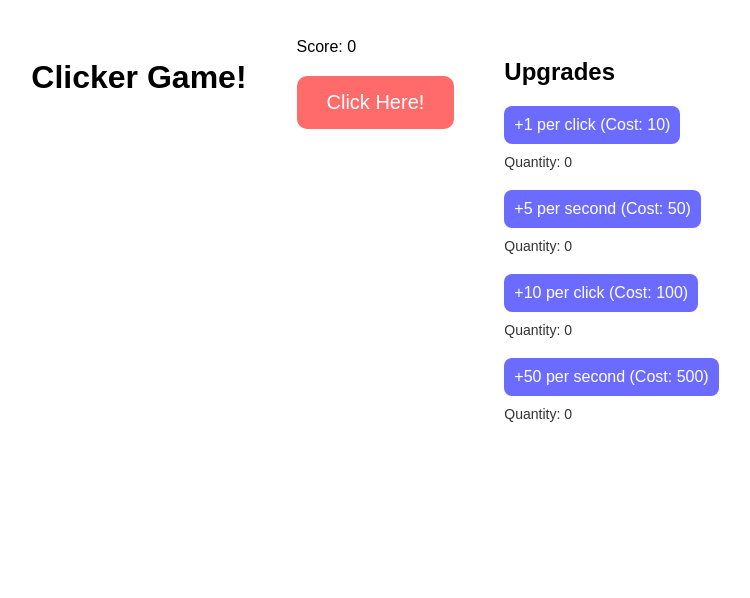
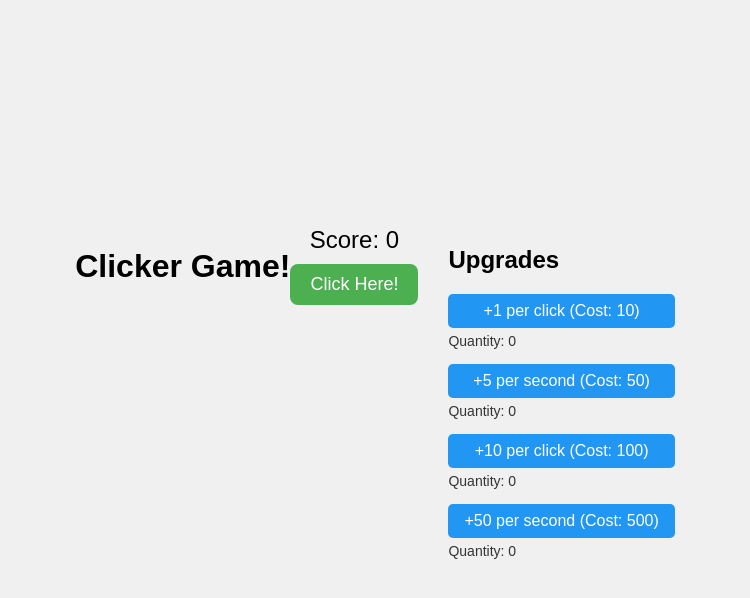
Before and after one commit to aisve/mylove, a plain HTML site: page game.html in a window 1280 px wide. Shown: the whole page, without its empty margins (265-1015 px from the left). Drawn offline with Linux system fonts and the light colour scheme.

Commit message:
Update game-styles.css

```diff
--- a/game-styles.css
+++ b/game-styles.css
@@ -1,57 +1,66 @@
-/* Container styles */
+body {
+  font-family: Arial, sans-serif;
+  display: flex;
+  align-items: center;
+  justify-content: center;
+  height: 100vh;
+  margin: 0;
+  background-color: #f0f0f0;
+}
+
 .container {
   display: flex;
-  justify-content: center;
-  align-items: flex-start;
-  gap: 50px;
-  padding: 30px;
-  font-family: Arial, sans-serif;
+  flex-direction: row;
+  max-width: 1000px;
+  padding: 20px;
 }
 
-.main-area {
-  text-align: center;
-  flex: 1;
+.main-content {
+  display: flex;
+  flex-direction: column;
+  align-items: center;
+  margin-right: 30px;
+}
+
+.score {
+  font-size: 24px;
+  margin-bottom: 10px;
 }
 
 .click-button {
-  padding: 15px 30px;
-  font-size: 20px;
-  margin-top: 20px;
-  cursor: pointer;
-  background-color: #ff6b6b;
+  padding: 10px 20px;
+  font-size: 18px;
+  background-color: #4caf50;
   color: white;
   border: none;
-  border-radius: 10px;
-  transition: background-color 0.3s ease;
+  border-radius: 8px;
+  cursor: pointer;
+  margin-bottom: 20px;
 }
 
-.click-button:hover {
-  background-color: #ff4c4c;
+.upgrades {
+  display: flex;
+  flex-direction: column;
 }
 
-/* Upgrades section */
-.upgrades-area {
-  flex: 0.5;
+.upgrade {
+  display: flex;
+  flex-direction: column;
+  margin-bottom: 15px;
 }
 
 .upgrade-button {
-  display: block;
-  padding: 10px;
+  background-color: #2196f3;
+  color: white;
+  padding: 8px 16px;
   font-size: 16px;
-  background-color: #6b6bff;
-  color: white;
-  margin-bottom: 10px;
   border: none;
-  border-radius: 8px;
+  border-radius: 5px;
   cursor: pointer;
 }
 
-.upgrade-button:hover {
-  background-color: #4c4cff;
-}
-
 .upgrade-info {
+  margin-top: 5px;
   font-size: 14px;
   color: #333;
-  margin-bottom: 20px;
 }
```
